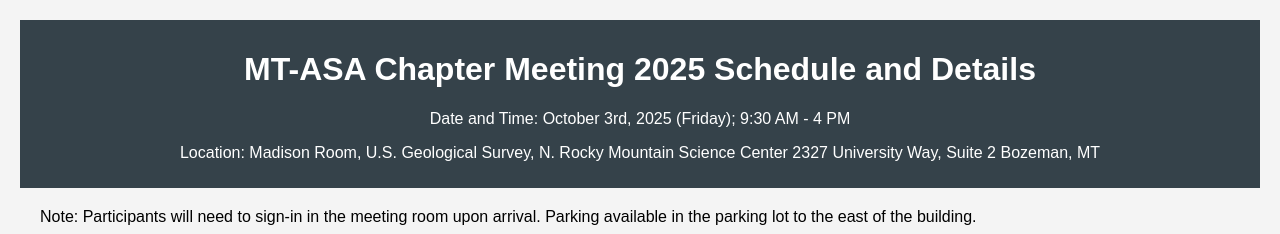
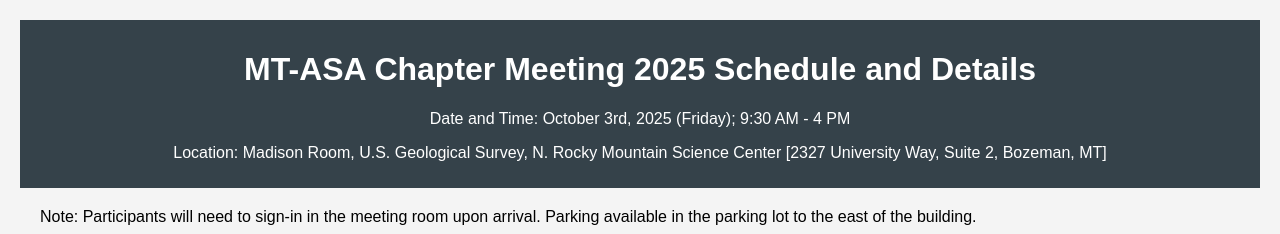
Before and after one commit to SamidhaSShetty/MT-ASA-2025, a plain HTML site: page index.html in a window 1280 px wide. Shown: the top 234 px of the page. Drawn offline with Linux system fonts and the light colour scheme.

Commit message:
Update index.html

```diff
--- a/index.html
+++ b/index.html
@@ -10,9 +10,7 @@
     <header>
         <h1>MT-ASA Chapter Meeting 2025 Schedule and Details</h1>
         <p>Date and Time: October 3rd, 2025 (Friday); 9:30 AM - 4 PM </p>
-        <p>Location: Madison Room, U.S. Geological Survey, N. Rocky Mountain Science Center
-2327 University Way, Suite 2
-Bozeman, MT</p>
+        <p>Location: Madison Room, U.S. Geological Survey, N. Rocky Mountain Science Center [2327 University Way, Suite 2, Bozeman, MT] </p>
     </header>
     <main>
         <section>
```
